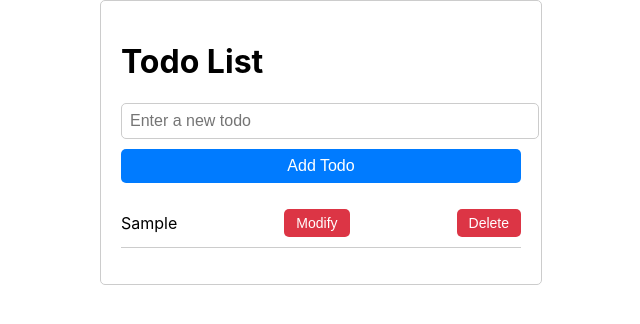
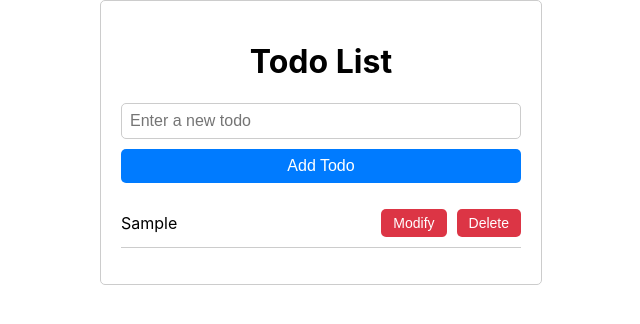
Before and after one commit to antonioaortega/todo-code-sample, a React (Create React App) app in the folder todo-code-sample/: page / in a window 1280 px wide. Both pictures are taken after typing "Sample" into the empty fields and a click on the button "Add Todo". Shown: the top 324 px of the page, without its empty margins (319-959 px from the left). Built offline with nearby package versions, Linux system fonts and the light colour scheme.

Commit message:
improved styling

```diff
--- a/todo-code-sample/src/components/TodoList.tsx
+++ b/todo-code-sample/src/components/TodoList.tsx
@@ -81,7 +81,9 @@ const TodoList: React.FC = () => {
               </>
             ) : (
               <>
+                <div className='modify-todo-ul-container'>
                   <span>{todo.text}</span>
+                  <div className='modify-todo-ul-button-container'>
                     <button
                       onClick={() => handleModifyStart(todo.id, todo.text)}
                       className={`todo-buttons modify-todo-button`}
@@ -94,6 +96,8 @@ const TodoList: React.FC = () => {
                     >
                       Delete
                     </button>
+                  </div>
+                </div>
               </>
             )}
           </li>
--- a/todo-code-sample/src/styles.css
+++ b/todo-code-sample/src/styles.css
@@ -5,6 +5,10 @@
     padding: 20px;
     border: 1px solid #ccc;
     border-radius: 5px;
+    display: flex;
+    flex-direction: column;
+    justify-content: space-evenly;
+    align-items: center;
 }
 
 /* Todo input field */
@@ -15,6 +19,7 @@
   border: 1px solid #ccc;
   border-radius: 5px;
   font-size: 16px;
+  box-sizing: border-box;
 }
 
 /* Add Todo button */
@@ -38,6 +43,7 @@
 .todo-list {
   list-style: none;
   padding: 0;
+  width: 100%;
 }
 
 .todo-item {
@@ -55,6 +61,7 @@
   border: 1px solid #ccc;
   border-radius: 5px;
   font-size: 16px;
+  box-sizing: border-box;
 }
 
 /* Modify and Delete buttons */
@@ -79,3 +86,18 @@
 .delete-todo-button:hover {
   background-color: #c82333;
 }
+
+/* crud modify */
+.modify-todo-ul-container {
+    display: flex;
+    flex-direction: row;
+    align-items: center;
+    justify-content: space-between;
+    width: 100%;
+}
+.modify-todo-ul-button-container {
+    display: flex;
+    flex-direction: row;
+    align-items: center;
+    justify-content: space-evenly;
+}
```
Lines whose indentation alone changed are shown as unchanged.
